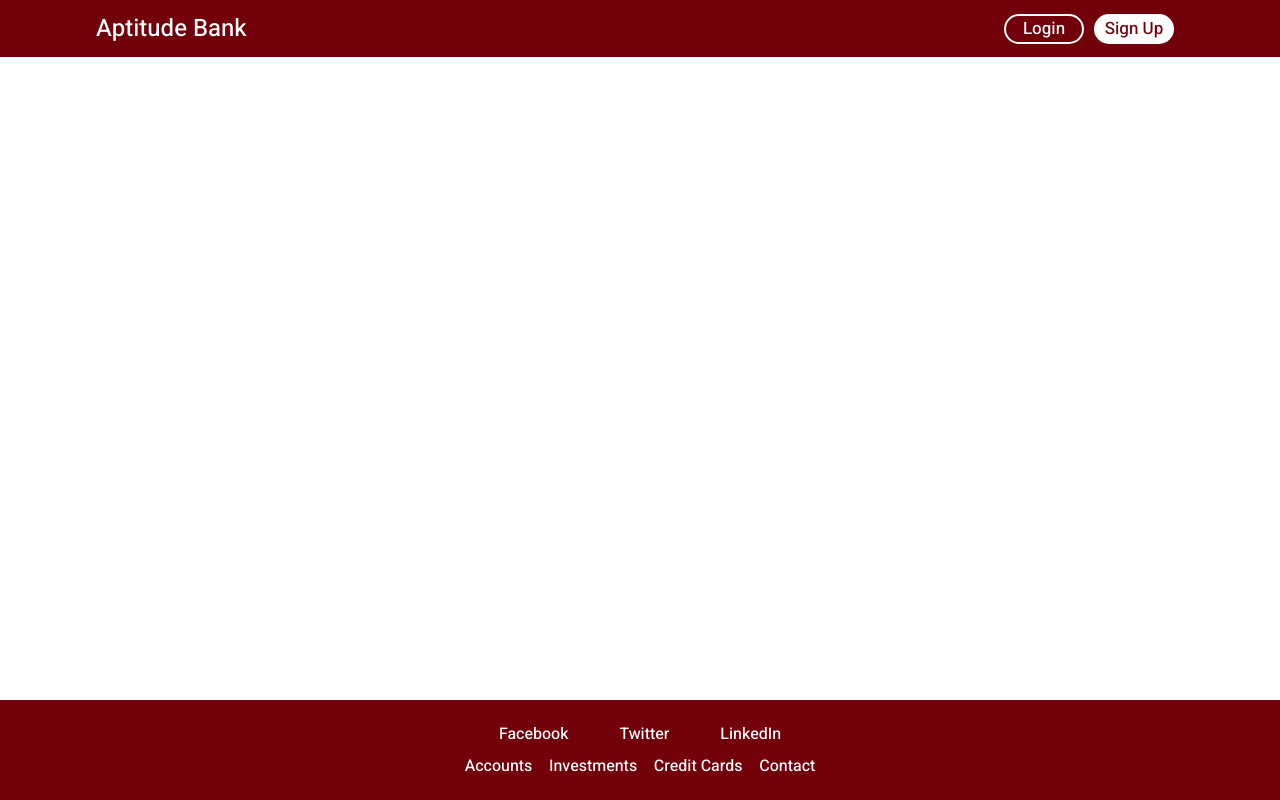
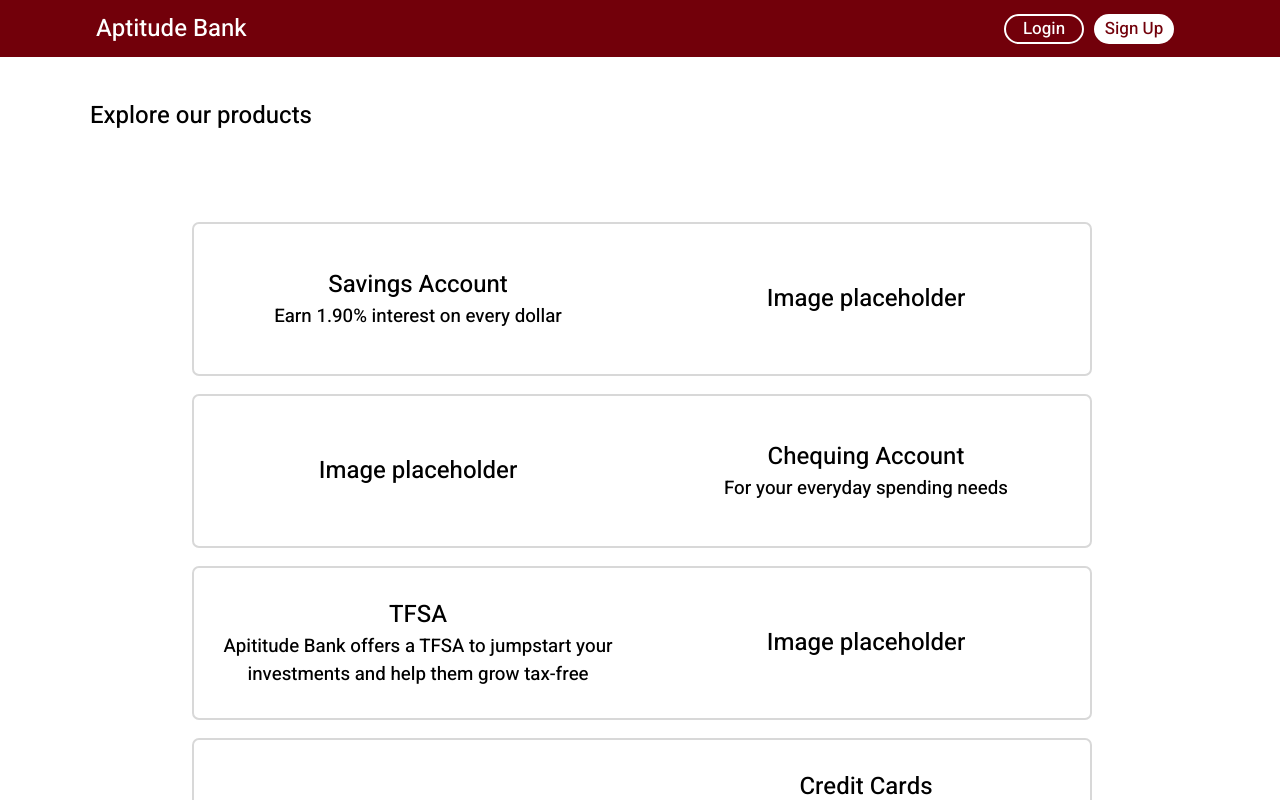
Before and after one commit to kev-ly32/aptitude-bank, a React (Create React App) app in the folder client/: page /products in a window 1280 px wide. Shown: the top 800 px of the page. Built offline with nearby package versions, Linux system fonts and the light colour scheme.

Commit message:
added product page with basic styling and linked up landing page to products page

```diff
--- a/client/src/App.js
+++ b/client/src/App.js
@@ -12,6 +12,7 @@ import PayBill from "./components/Accounts/PayBill";
 import Transfer from "./components/Accounts/Transfer";
 import Etransfer from "./components/Accounts/Etransfer";
 import Default from "./components/Accounts/Default";
+import Products from "./components/Landing Page/Products";
 import {
   BrowserRouter as Router,
   Switch,
@@ -36,6 +37,7 @@ function App() {
         <Navbar />
         <Switch>
           <Route path="/" exact component={LandingPage} />
+          <Route path="/products" exact component={Products} />
           <Route path="/login" exact>
             {user ? <Redirect to="/dashboard" /> : <Login />}
           </Route>
--- a/client/src/components/Footer/Footer.js
+++ b/client/src/components/Footer/Footer.js
@@ -26,7 +26,7 @@ function Footer() {
       <section className="footer-section">
         <ul className="footer-nav">
           {footerNav.map((page) => (
-            <Link className="footer-item" key={page} to="/">
+            <Link className="footer-item" key={page} to="/products">
               <li>{page}</li>
             </Link>
           ))}
--- a/client/src/components/Landing Page/LandingPage.js
+++ b/client/src/components/Landing Page/LandingPage.js
@@ -8,7 +8,7 @@ const LandingProducts = ({ title, content }) => {
       <h2>{title}</h2>
       <h4>{content}</h4>
       <div className="product-link-container">
-        <Link className="product-link" to="/">
+        <Link className="product-link" to="/products">
           <span className="product-link"> Learn More </span>
         </Link>
       </div>
@@ -59,11 +59,11 @@ function LandingPage() {
                 <span className="close" onClick={closePopup}>
                   &times;
                 </span>
-                <div>
+                <div className="popup-main">
                   <p>
                     Open a savings account with Apittude Bank today to earn a{" "}
-                    <b>non-promotional</b> interest rate of 1.90% - 19x higher
-                    than the competition
+                    <b>non-promotional</b> interest rate of 1.90% - up to 100x
+                    higher than the competition
                   </p>
                   <p>
                     Plus, open both a savings and chequing account and receive a
@@ -71,7 +71,9 @@ function LandingPage() {
                   </p>
                 </div>
 
-                <p>* Offer ends December 31st, 2021</p>
+                <p className="popup-finePrint">
+                  * Offer ends December 31st, 2021
+                </p>
                 <Link to="/register">Sign up today!</Link>
               </div>
             </div>
--- /dev/null
+++ b/client/src/components/Landing Page/Products.js
@@ -0,0 +1,59 @@
+import React from "react";
+import "../../public/stylesheets/Products.css";
+
+const Product = ({ productName, description }) => {
+  return (
+    <div className="product-container">
+      <div className="product-description">
+        <h1>{productName}</h1>
+        <h3>{description}</h3>
+      </div>
+      <div className="product-image">
+        <h1>Image placeholder</h1>
+      </div>
+    </div>
+  );
+};
+const ProductReverse = ({ productName, description }) => {
+  return (
+    <div className="product-container">
+      <div className="product-image">
+        <h1>Image placeholder</h1>
+      </div>
+      <div className="product-description">
+        <h1>{productName}</h1>
+        <h3>{description}</h3>
+      </div>
+    </div>
+  );
+};
+
+function Products() {
+  return (
+    <div>
+      <section className="productPageHeader">
+        <h1>Explore our products</h1>
+      </section>
+      <section className="productPageProducts">
+        <Product
+          productName="Savings Account"
+          description="Earn 1.90% interest on every dollar"
+        />
+        <ProductReverse
+          productName="Chequing Account"
+          description="For your everyday spending needs"
+        />
+        <Product
+          productName="TFSA"
+          description="Apititude Bank offers a TFSA to jumpstart your investments and help them grow tax-free"
+        />
+        <ProductReverse
+          productName="Credit Cards"
+          description="Take advantage of our no-annual-fee credit cashback credit card"
+        />
+      </section>
+    </div>
+  );
+}
+
+export default Products;
--- a/client/src/public/stylesheets/LandingPage.css
+++ b/client/src/public/stylesheets/LandingPage.css
@@ -135,3 +135,8 @@
 .popup-content p {
   color: black;
 }
+
+.popup-finePrint {
+  font-size: 12px;
+  margin: 10px 0 25px 0;
+}
--- /dev/null
+++ b/client/src/public/stylesheets/Products.css
@@ -0,0 +1,33 @@
+.productPageHeader {
+  padding: 40px 90px;
+}
+
+.productPageProducts {
+  display: flex;
+  flex-direction: column;
+  width: 70%;
+  margin: 40px auto 0 auto;
+  padding-bottom: 200px;
+}
+
+.product-container {
+  display: flex;
+  width: 100%;
+  margin: 1% auto;
+  align-items: center;
+  border: 2px solid rgb(216, 216, 216);
+  border-radius: 7px;
+  height: 150px;
+}
+
+.product-description,
+.product-image {
+  display: flex;
+  flex: 1;
+  justify-content: space-around;
+}
+
+.product-description {
+  flex-direction: column;
+  text-align: center;
+}
```
